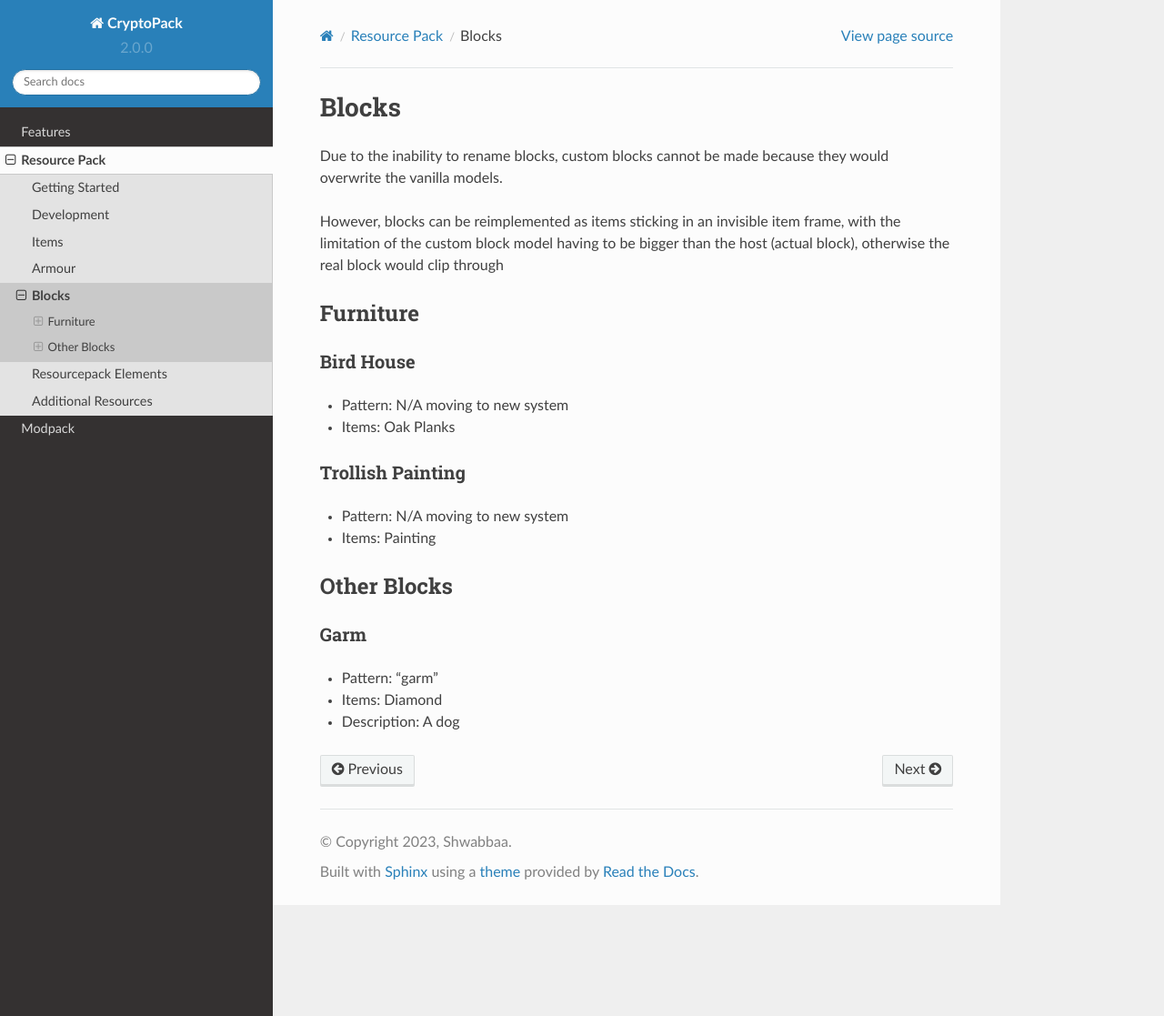
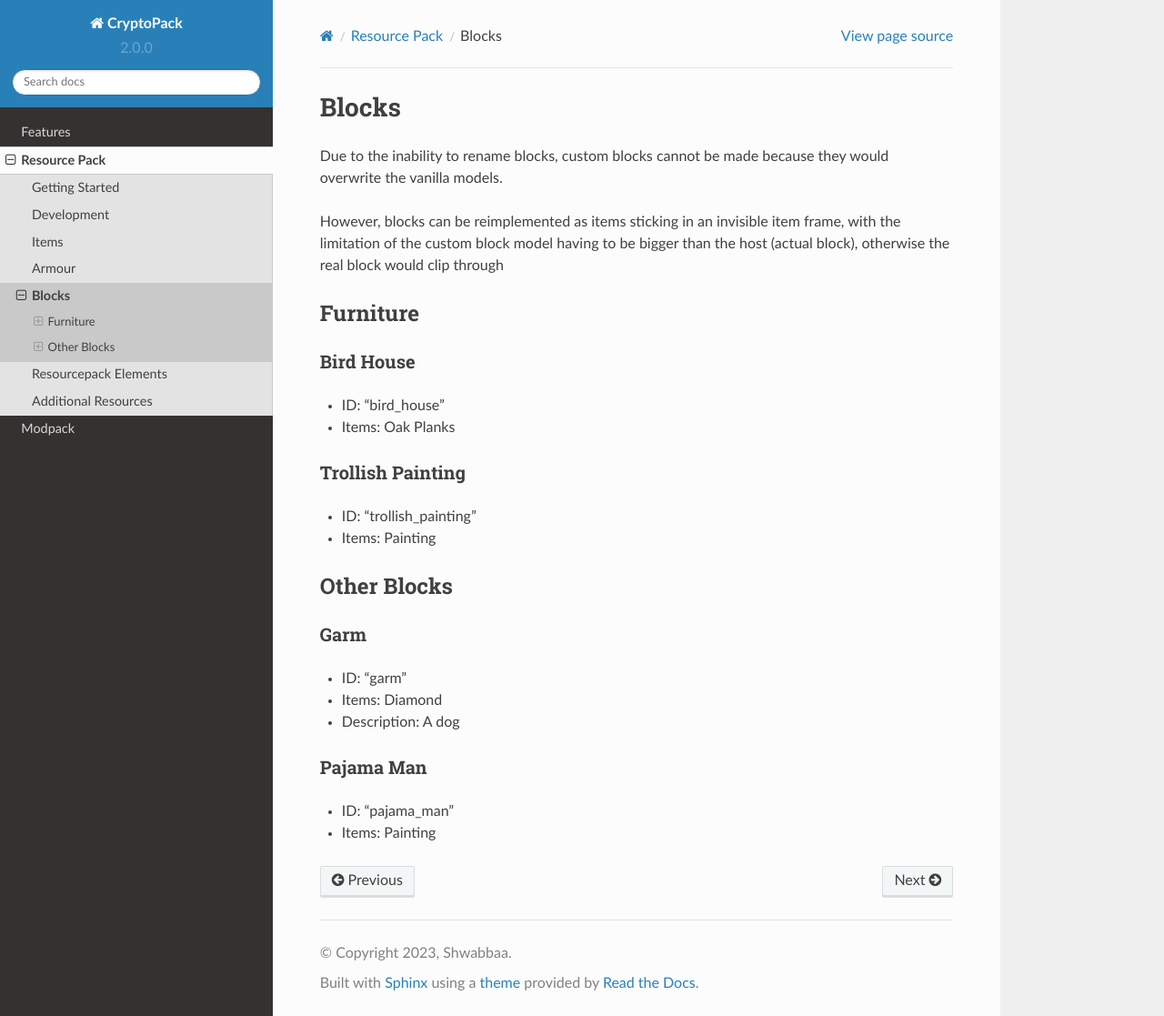
Before and after one commit to Shwabbaa/cryptopack-docs, a Sphinx documentation site: the page built from docs/source/resourcepack/blocks.rst, in a window 1280 px wide and 1117 px high. Shown: the whole window at 91% size. Built offline with Sphinx 7.4.7 and the Read the Docs theme 2.0.0, drawn with Linux system fonts in a browser that asks for light colours; pages that are not in the unit, such as notebooks, are missing from menus.

Commit message:
Update blocks.rst

```diff
--- a/docs/source/resourcepack/blocks.rst
+++ b/docs/source/resourcepack/blocks.rst
@@ -10,12 +10,12 @@ Furniture
 
 Bird House
 ~~~~~~~~~~
-* Pattern: N/A moving to new system
+* ID: "bird_house"
 * Items: Oak Planks
 
 Trollish Painting
 ~~~~~~~~~~
-* Pattern: N/A moving to new system
+* ID: "trollish_painting"
 * Items: Painting
 
 Other Blocks
@@ -23,6 +23,11 @@ Other Blocks
 
 Garm
 ~~~~~~~~~~
-* Pattern: "garm"
+* ID: "garm"
 * Items: Diamond
 * Description: A dog
+
+Pajama Man
+~~~~~~~~~~
+* ID: "pajama_man"
+* Items: Painting
```
